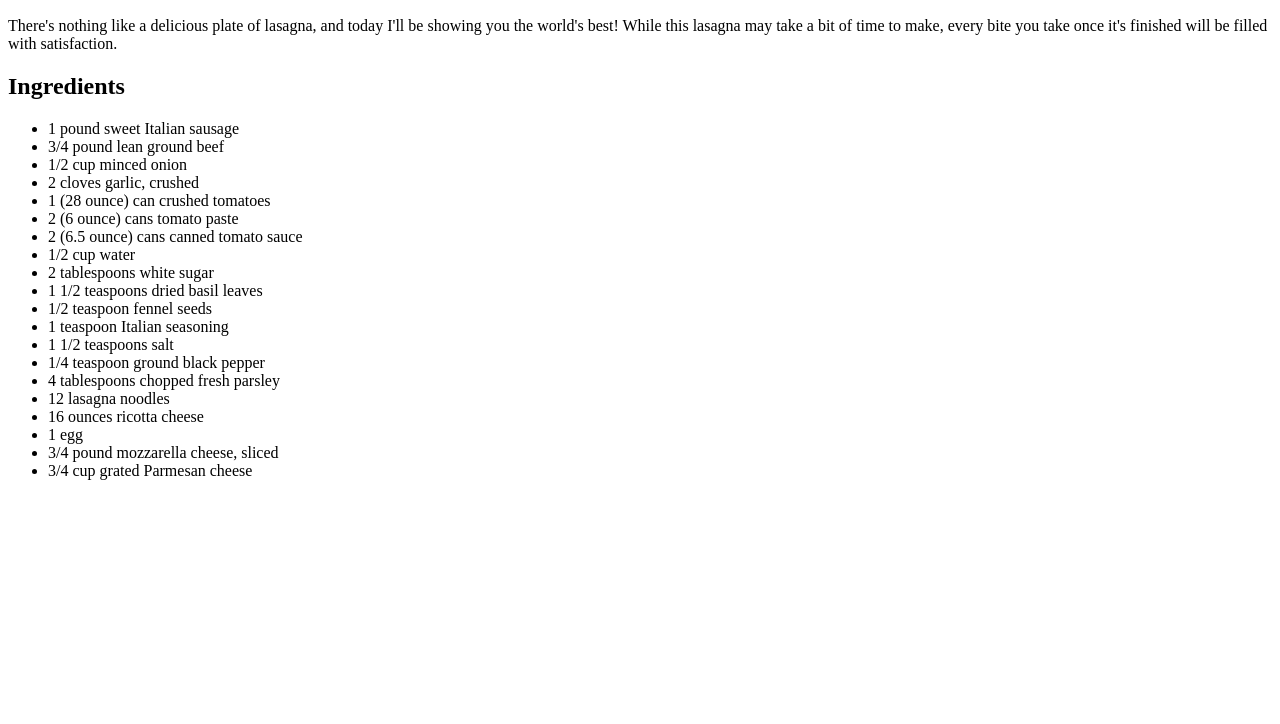
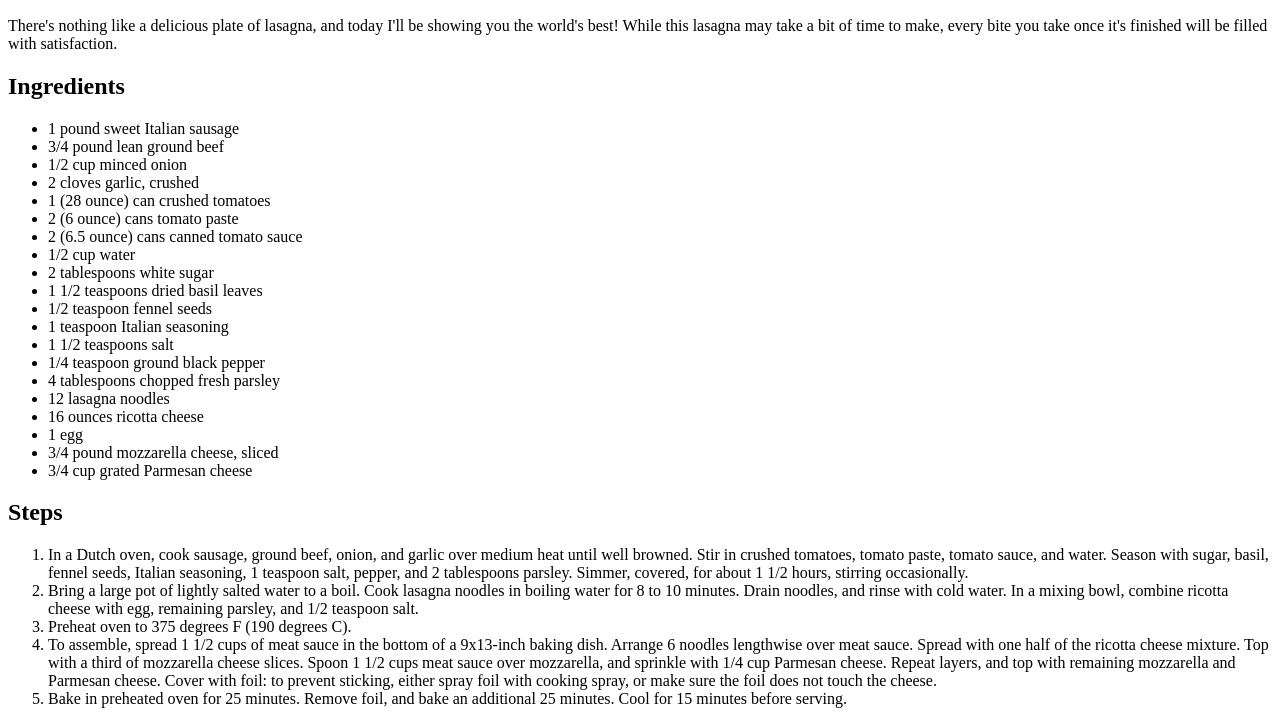
Before and after one commit to IshmaelBahena/odin-recipes, a plain HTML site: page recipes/lasagna.html in a window 1280 px wide. Shown: the part 359-1083 px from the top of the page. Before the commit the page ends 855 px from the top, so only its background shows below. Drawn offline with Linux system fonts and the light colour scheme.

Commit message:
Add steps to lasagna recipe

```diff
--- a/recipes/lasagna.html
+++ b/recipes/lasagna.html
@@ -35,5 +35,14 @@
             <li> 3/4 pound mozzarella cheese, sliced</li>
             <li>3/4 cup grated Parmesan cheese</li>
         </ul>
+
+        <h2>Steps</h2>
+        <ol>
+            <li>In a Dutch oven, cook sausage, ground beef, onion, and garlic over medium heat until well browned. Stir in crushed tomatoes, tomato paste, tomato sauce, and water. Season with sugar, basil, fennel seeds, Italian seasoning, 1 teaspoon salt, pepper, and 2 tablespoons parsley. Simmer, covered, for about 1 1/2 hours, stirring occasionally.</li>
+            <li>Bring a large pot of lightly salted water to a boil. Cook lasagna noodles in boiling water for 8 to 10 minutes. Drain noodles, and rinse with cold water. In a mixing bowl, combine ricotta cheese with egg, remaining parsley, and 1/2 teaspoon salt.</li>
+            <li>Preheat oven to 375 degrees F (190 degrees C).</li>
+            <li>To assemble, spread 1 1/2 cups of meat sauce in the bottom of a 9x13-inch baking dish. Arrange 6 noodles lengthwise over meat sauce. Spread with one half of the ricotta cheese mixture. Top with a third of mozzarella cheese slices. Spoon 1 1/2 cups meat sauce over mozzarella, and sprinkle with 1/4 cup Parmesan cheese. Repeat layers, and top with remaining mozzarella and Parmesan cheese. Cover with foil: to prevent sticking, either spray foil with cooking spray, or make sure the foil does not touch the cheese.</li>
+            <li>Bake in preheated oven for 25 minutes. Remove foil, and bake an additional 25 minutes. Cool for 15 minutes before serving.</li>
+        </ol>
     </body>
 </html>
```
